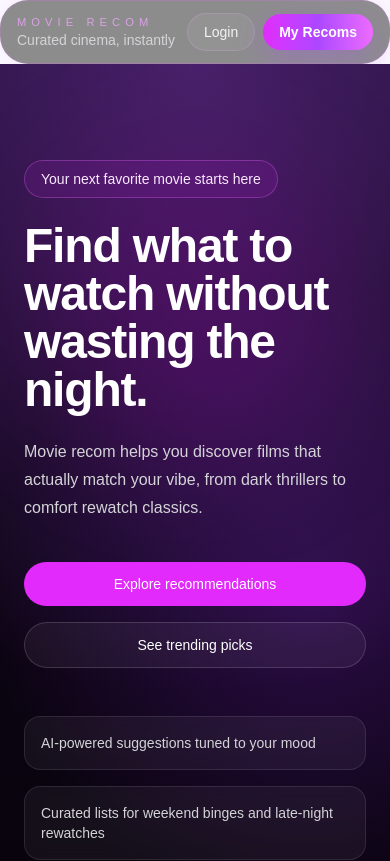
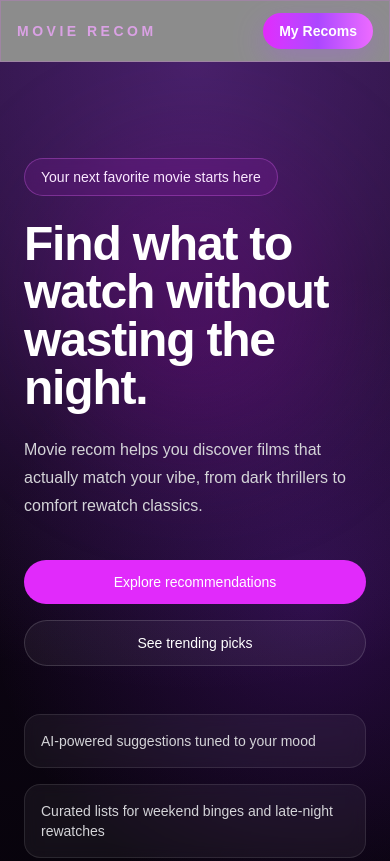
Before and after one commit to Devilxz9/Movie-Recom, a Next.js app: page / in a window 390 px wide. Shown: the top 861 px of the page. Built offline with nearby package versions, Linux system fonts and the light colour scheme; no server answers.

Commit message:
navbar ui changes

```diff
--- a/app/components/Navbar.tsx
+++ b/app/components/Navbar.tsx
@@ -8,18 +8,18 @@ export default function Navbar() {
 
   return (
     <nav className="top-4 z-50 w-full ">
-      <div className="mx-auto flex max-w-7xl items-center justify-between rounded-[1.75rem] border border-fuchsia-400/20 bg-black/45 px-4 py-3 shadow-[0_0_45px_rgba(168,85,247,0.2)] backdrop-blur-xl sm:px-6">
+      <div className="mx-auto flex max-w-7xl items-center justify-between sm:rounded-[1.75rem] border border-fuchsia-400/20 bg-black/45 px-4 py-3 shadow-[0_0_45px_rgba(168,85,247,0.2)] backdrop-blur-xl sm:px-6">
         <Link href="/" className="group flex flex-col">
-          <span className="text-[0.7rem] uppercase tracking-[0.45em] text-fuchsia-300/75">
+          <span className="text-sm font-bold uppercase tracking-[0.25em] text-fuchsia-300/75">
             Movie Recom
           </span>
-          <span className="text-sm text-zinc-300 transition group-hover:text-white sm:text-base">
+          {/* <span className="text-sm text-zinc-300 transition group-hover:text-white sm:text-base">
             Curated cinema, instantly
-          </span>
+          </span> */}
         </Link>
 
         <div className="flex flex-wrap items-center justify-end gap-2 sm:gap-3">
-          { status === "unauthenticated" ? <button
+          {/* { status === "unauthenticated" ? <button
             type="button"
             onClick={() => signIn("google", { callbackUrl: "/" })}
             className="rounded-full border border-fuchsia-300/20 bg-white/6 px-4 py-2 text-sm font-medium text-zinc-100 transition hover:border-fuchsia-300/45 hover:bg-fuchsia-500/15 hover:text-white"
@@ -35,7 +35,7 @@ export default function Navbar() {
           >
             Logout
           </button>
-          }
+          } */}
 
           <Link
             href={session ? "/myrecoms" : "/login"}
```
